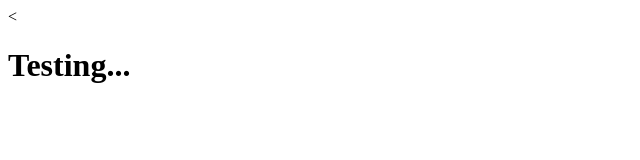
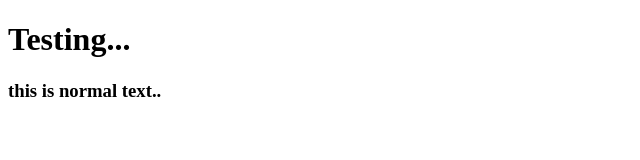
Before and after one commit to patel-tejaswini/peaas_git, a plain HTML site: page index.html in a window 1280 px wide. Shown: the whole page, without its empty margins (0-640 px from the left). Drawn offline with Linux system fonts and the light colour scheme.

Commit message:
h3 tag added to index.html

```diff
--- a/index.html
+++ b/index.html
@@ -5,6 +5,7 @@
     <title>Demo</title>
   </head>
   <body>
-    <<h1>Testing...</h1>
+    <h1>Testing...</h1>
+    <h3>this is normal text..</h3>
   </body>
 </html>
```
